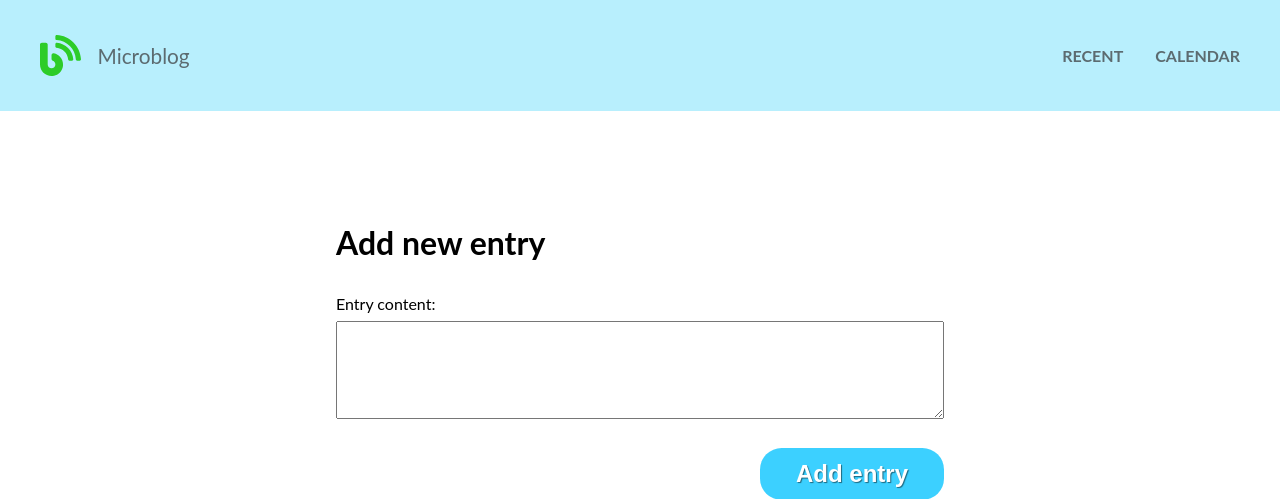
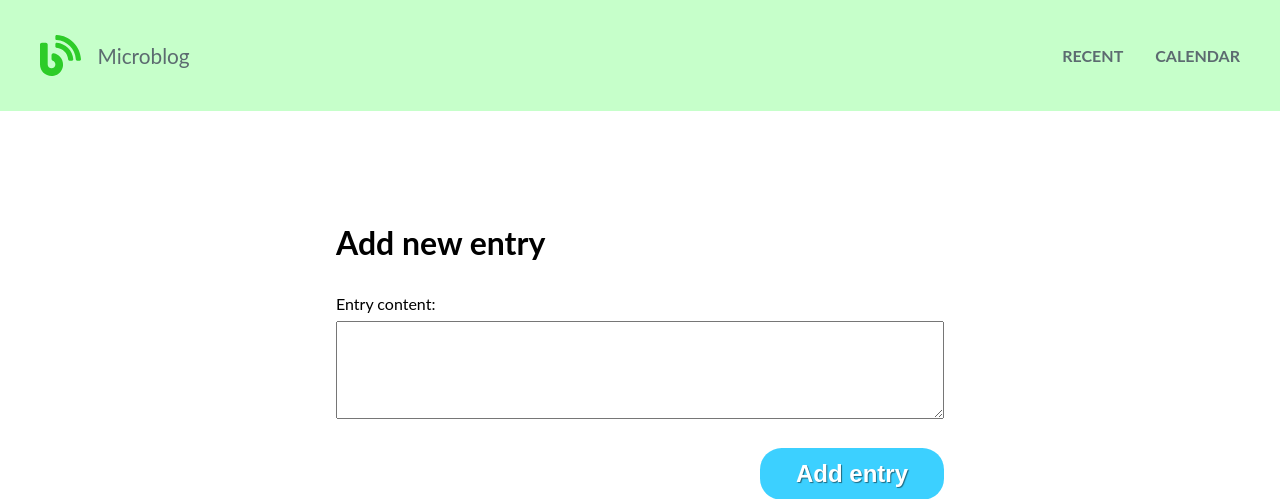
Before and after one commit to IuliiaKonovalova/micro-blog, a Flask app: page / in a window 1280 px wide. Shown: the top 499 px of the page. Run offline with Flask 2, Linux system fonts and the light colour scheme; some libraries are stand-ins or nearby versions.

Commit message:
Change style for navbar

```diff
--- a/static/css/style.css
+++ b/static/css/style.css
@@ -28,7 +28,7 @@ body {
 .navbar {
   grid-column: 1/4;
   grid-row: 1/2;
-  background-color: rgba(98, 220, 250, 0.452);
+  background-color: rgba(128, 255, 138, 0.452);
   padding: 1.5em 2.5em;
   display: flex;
   flex-direction: row;
```
